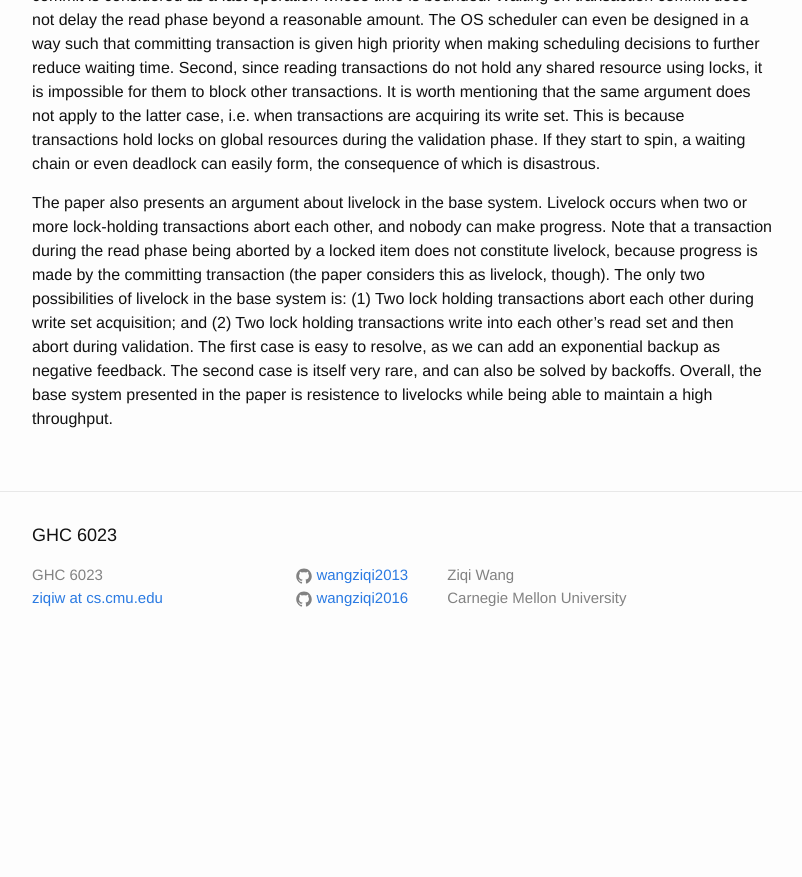
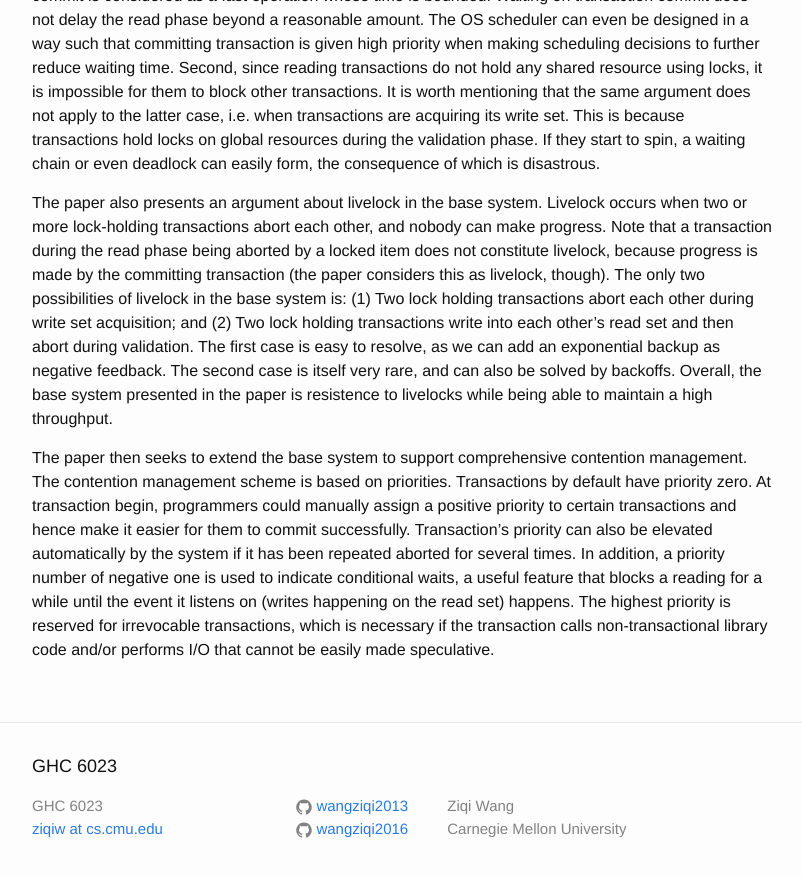
Before and after one commit to wangziqi2013/wangziqi2013.github.io, a Jekyll site: the page built from _posts/2018-07-03-A-Comprehensive-Strategy-for-Contention-Management-In-STM.markdown, in a window 1280 px wide and 900 px high, scrolled down 2425 px. Shown: the top 877 px of the window, without its empty margins (238-1040 px from the left). Built offline with Jekyll 4.4.1, drawn with Linux system fonts in a browser that asks for light colours; before the commit the page ends 3094 px from its top, so only the background shows below that.

Commit message:
Working on priority

```diff
--- a/_posts/2018-07-03-A-Comprehensive-Strategy-for-Contention-Management-In-STM.markdown
+++ b/_posts/2018-07-03-A-Comprehensive-Strategy-for-Contention-Management-In-STM.markdown
@@ -95,3 +95,12 @@ abort each other during write set acquisition; and (2) Two lock holding transact
 and then abort during validation. The first case is easy to resolve, as we can add an exponential backup as negative
 feedback. The second case is itself very rare, and can also be solved by backoffs. Overall, the base system presented
 in the paper is resistence to livelocks while being able to maintain a high throughput.
+
+The paper then seeks to extend the base system to support comprehensive contention management. The contention management
+scheme is based on priorities. Transactions by default have priority zero. At transaction begin, programmers could
+manually assign a positive priority to certain transactions and hence make it easier for them to commit successfully.
+Transaction's priority can also be elevated automatically by the system if it has been repeated aborted for several times.
+In addition, a priority number of negative one is used to indicate conditional waits, a useful feature that blocks a
+reading for a while until the event it listens on (writes happening on the read set) happens. The highest priority is reserved
+for irrevocable transactions, which is necessary if the transaction calls non-transactional library code and/or performs I/O
+that cannot be easily made speculative.
```
